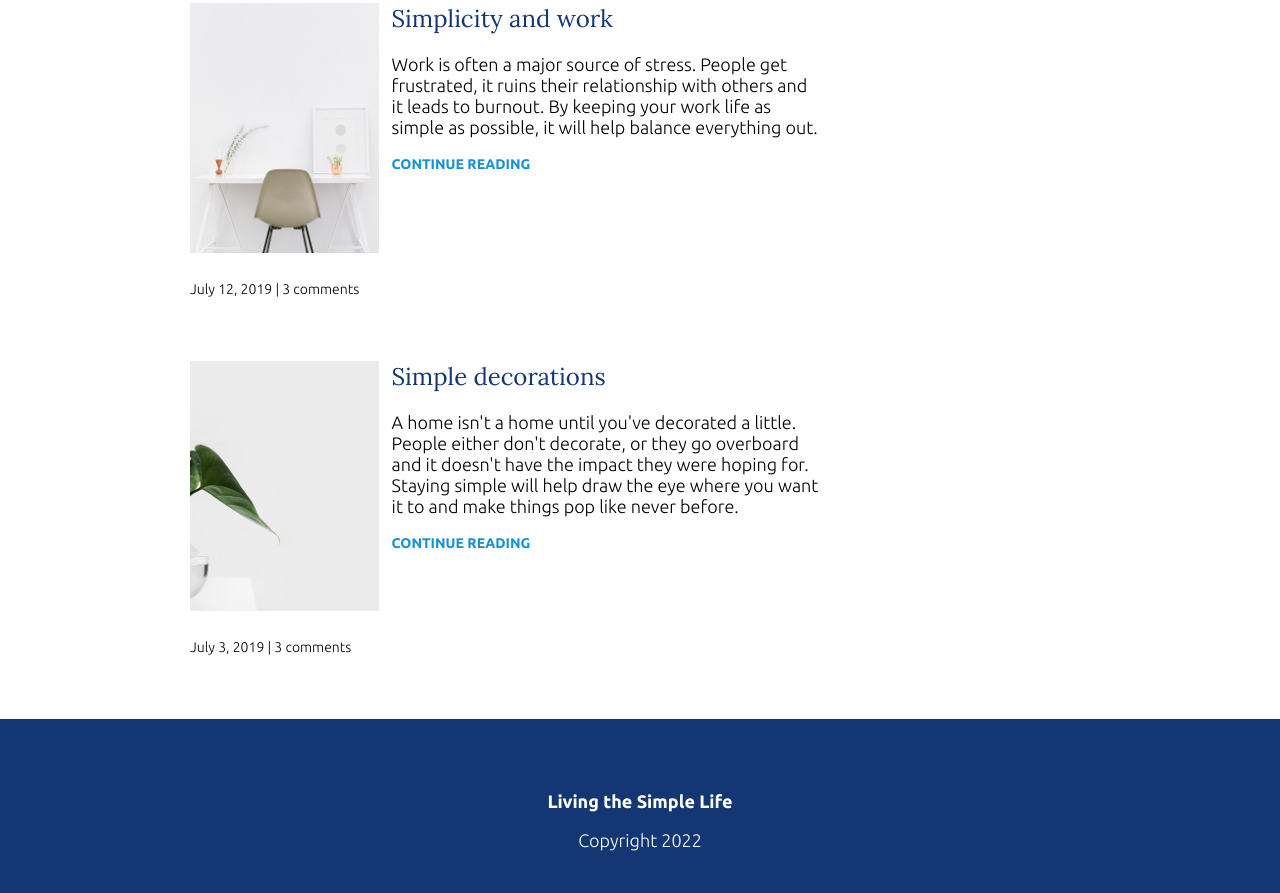
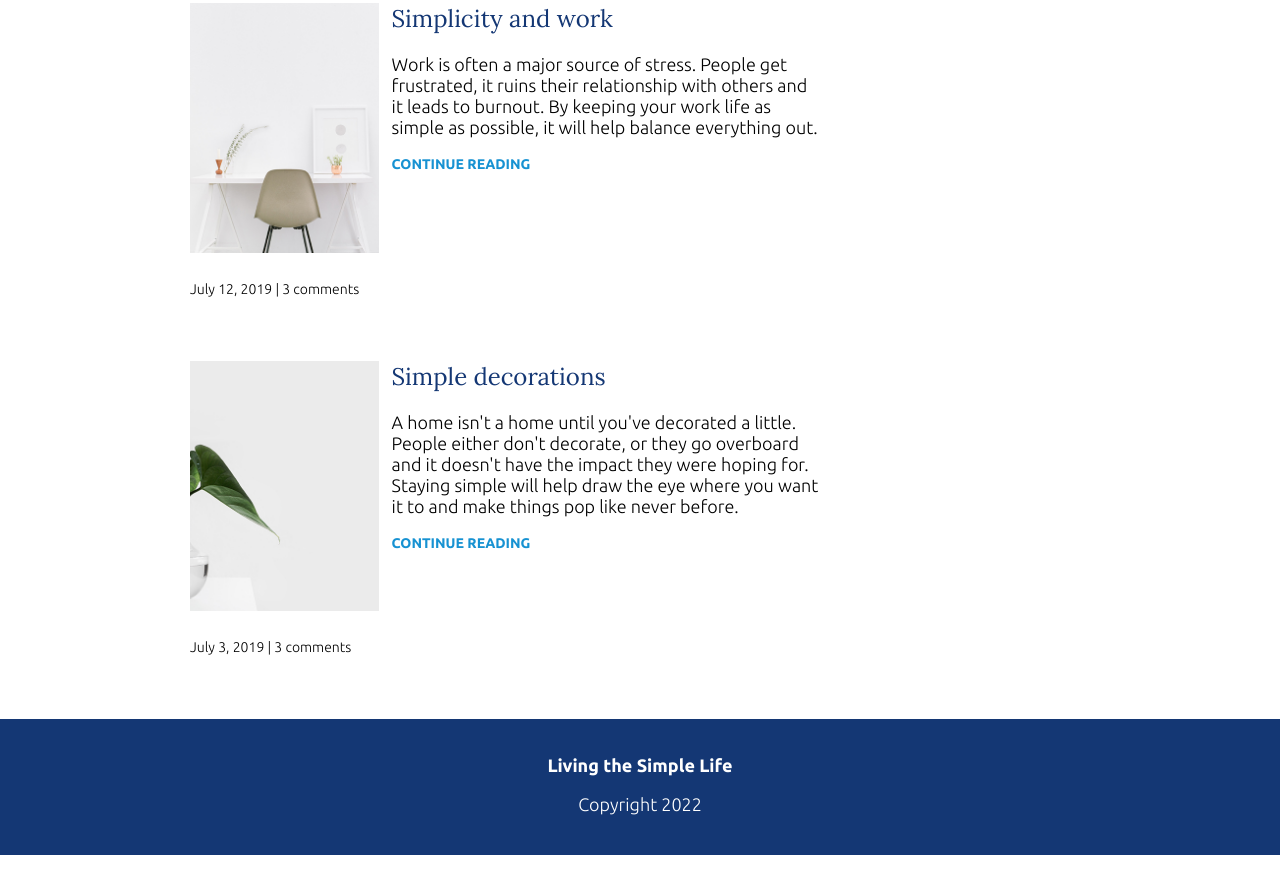
Before and after one commit to CodeLikeAGirl29/minimal-blog-ui, a plain HTML site: page index.html in a window 1280 px wide. Shown: the part 1270-2163 px from the top of the page. After the commit the page ends 2125 px from the top, so only its background shows below. Drawn offline with Linux system fonts and the light colour scheme.

Commit message:
Update styles.css

```diff
--- a/css/styles.css
+++ b/css/styles.css
@@ -133,7 +133,8 @@ footer {
     background: #143774;
     color: white;
     text-align: center;
-    padding: 3em 0;
+    padding: 1em 0;
+    height: 100px;
 }
 
 @media (min-width: 675px) {
```
